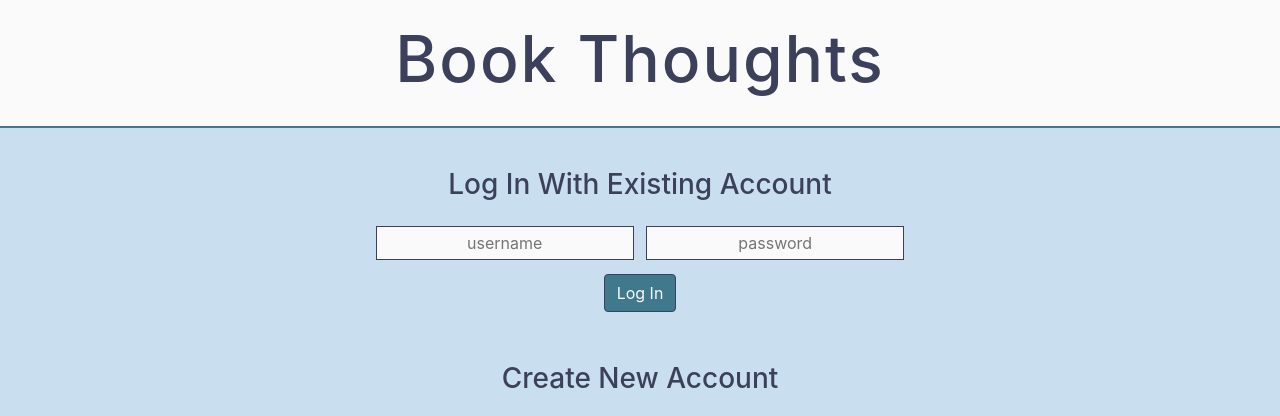
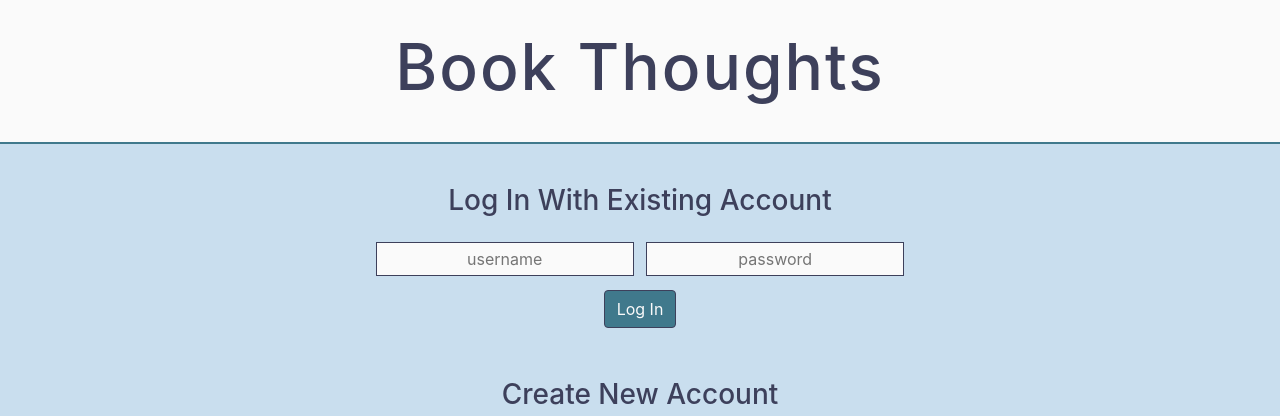
Before and after one commit to sjudkis/book-thoughts, a Flask app: page / in a window 1280 px wide. Shown: the top 416 px of the page. Run offline with Flask 2, Linux system fonts and the light colour scheme; some libraries are stand-ins or nearby versions.

Commit message:
fixing css

```diff
--- a/static/style.css
+++ b/static/style.css
@@ -99,7 +99,7 @@ tr:nth-child(even) {
 }
 
 .header-row {
-    height: 8em;
+    height: 9em;
     width: auto;
     background-color: #FAFAFA;
     border-bottom: 2px solid #40798C;
```
